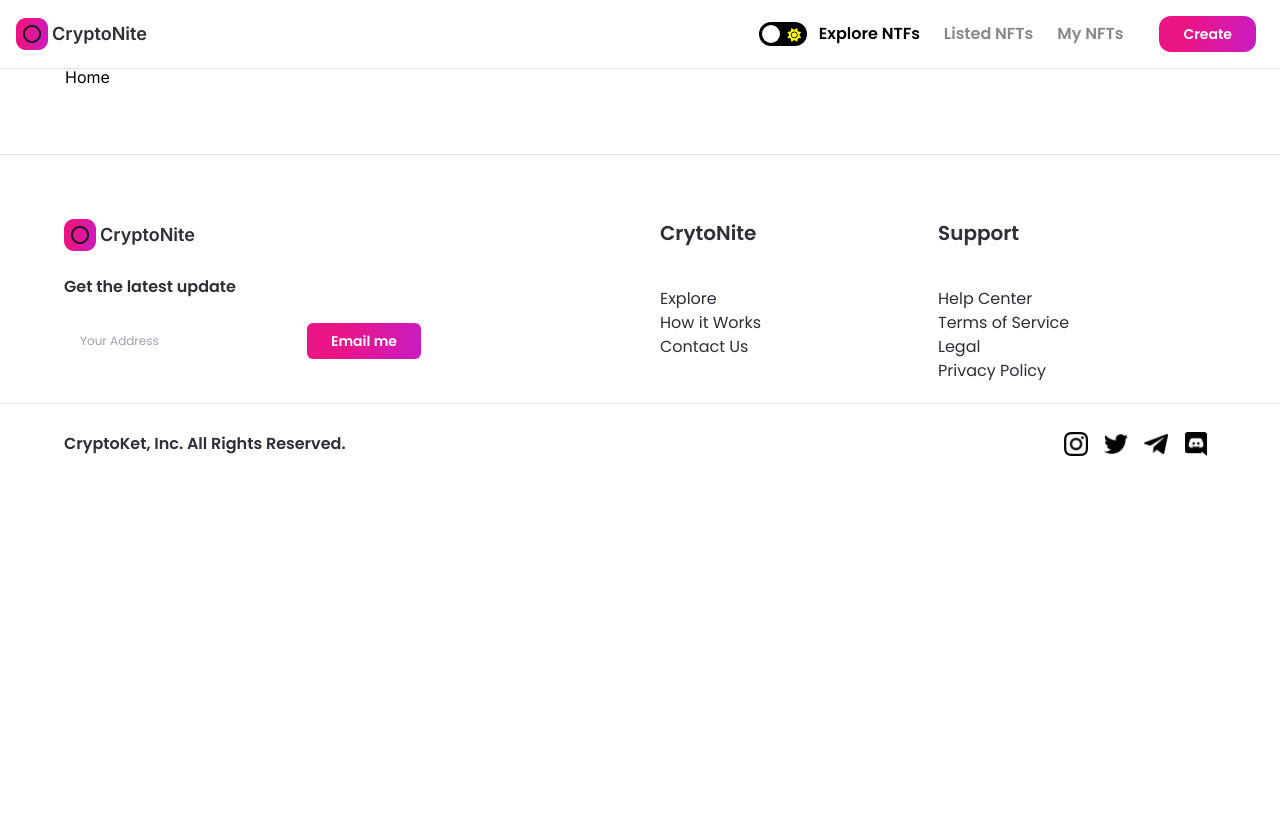
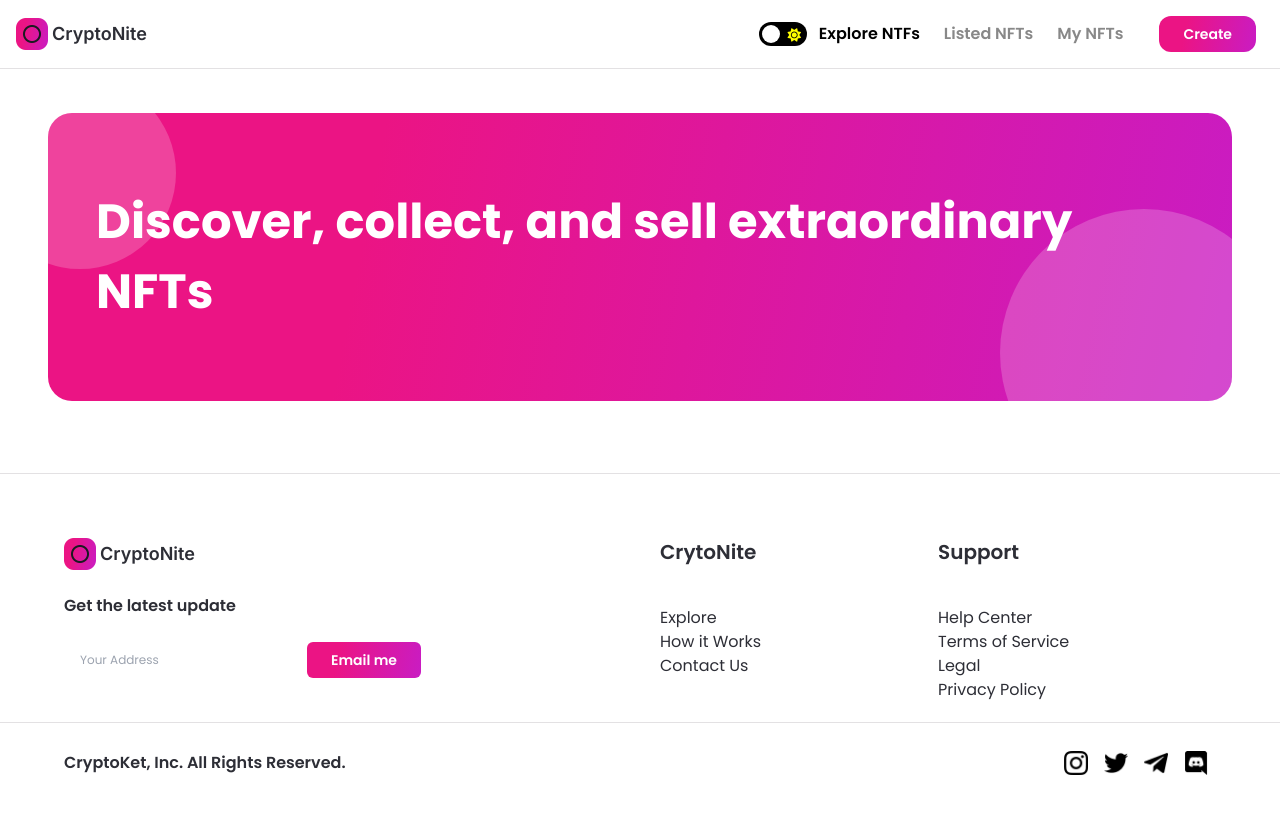
Before and after one commit to oguzhanuzunay/nft_marketplace, a Next.js app: page / in a window 1280 px wide. Shown: the top 814 px of the page. Built offline with nearby package versions, Linux system fonts and the light colour scheme.

Commit message:
fix padding and add Banner component

```diff
--- a/app/(root)/(home)/page.tsx
+++ b/app/(root)/(home)/page.tsx
@@ -1,5 +1,17 @@
+import { Banner } from '@/components';
+
 const Home = () => {
-  return <div>Home</div>;
+  return (
+    <div className="flex justify-center p-12 sm:px-4">
+      <div className="w-full minmd:w-4/5">
+        <Banner
+          name="Discover, collect, and sell extraordinary NFTs"
+          childStyles="md:text-4xl sm:text-2xl xs:text-xl text-left text-white"
+          parentStyles="justify-start mb-6 h-72 sm:h-60 p-12 xs:p-4 xs:h-44 rounded-3xl"
+        />
+      </div>
+    </div>
+  );
 };
 
 export default Home;
--- a/app/(root)/layout.tsx
+++ b/app/(root)/layout.tsx
@@ -5,7 +5,7 @@
   return (
     <main className="min-h-screen bg-white dark:bg-nft-dark">
       <Navbar />
-      <div className="p-65">{children}</div>
+      <div className="pt-65">{children}</div>
       <Footer />
     </main>
   );
--- /dev/null
+++ b/components/Banner.tsx
@@ -0,0 +1,15 @@
+const Banner = ({ name, childStyles, parentStyles }) => {
+  return (
+    <div
+      className={`nft-gradient relative z-0 flex w-full items-center overflow-hidden ${parentStyles}`}
+    >
+      <p className={`font-poppins text-5xl font-bold leading-70 ${childStyles}`}>{name}</p>
+
+      <div className="white-bg absolute -left-16 -top-9 -z-5 h-48 w-48 rounded-full sm:h-32 sm:w-32" />
+
+      <div className="white-bg absolute -bottom-24 -right-14 -z-5 h-72 w-72 rounded-full sm:h-56 sm:w-56" />
+    </div>
+  );
+};
+
+export default Banner;
--- a/components/Button.tsx
+++ b/components/Button.tsx
@@ -1,12 +1,10 @@
-import React from 'react';
-
 interface ButtonProps {
   classStyles: string;
   btnName: string;
   handleClick: () => void;
 }
 
-const Button: React.FC<ButtonProps> = ({ classStyles, btnName, handleClick }) => {
+const Button = ({ classStyles, btnName, handleClick }: ButtonProps) => {
   return (
     <button
       type="button"
--- a/components/index.js
+++ b/components/index.js
@@ -1,5 +1,6 @@
+import Banner from './Banner';
 import Button from './Button';
 import Footer from './Footer';
 import Navbar from './Navbar';
 
-export { Button, Footer, Navbar };
+export { Banner, Button, Footer, Navbar };
```
